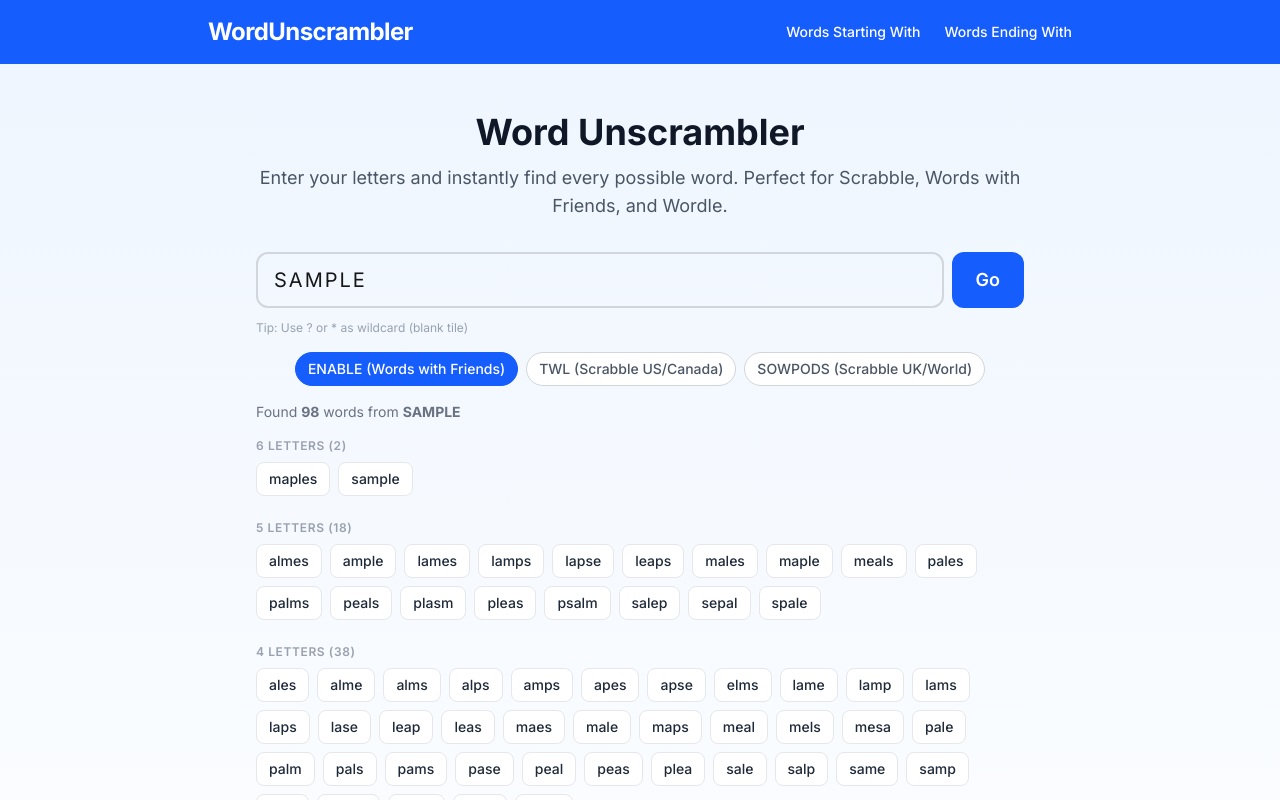
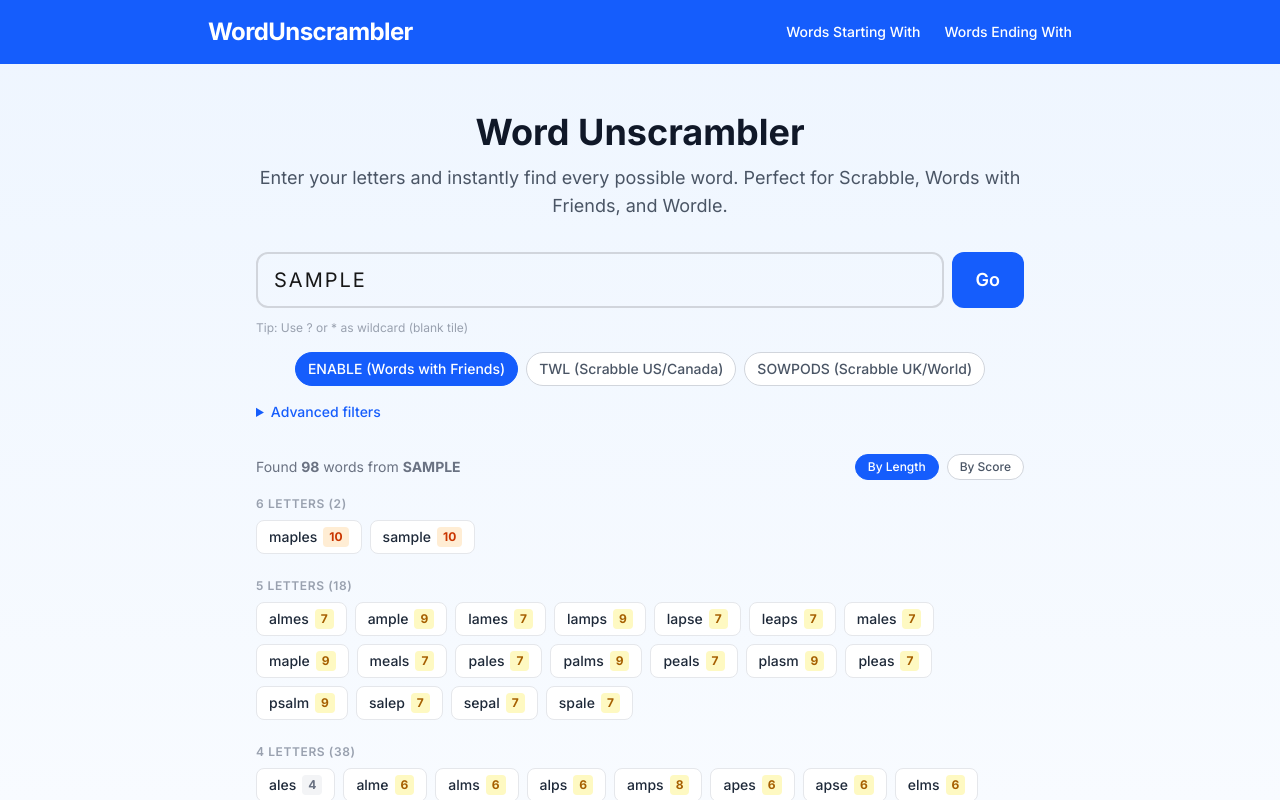
Before and after one commit to magicarcher101/word-unscrambler, a Next.js app: page / in a window 1280 px wide. Both pictures are taken after typing "Sample" into the empty fields and a click on the button "Go". Shown: the top 800 px of the page. Built offline with nearby package versions, Linux system fonts and the light colour scheme.

Commit message:
Add Scrabble point scores and sort by score feature

```diff
--- a/components/UnscrambleForm.js
+++ b/components/UnscrambleForm.js
@@ -8,6 +8,28 @@ const DICTIONARIES = [
   { id: 'sowpods', label: 'SOWPODS (Scrabble UK/World)' },
 ];
 
+const SCRABBLE_SCORES = {
+  a:1, b:3, c:3, d:2, e:1, f:4, g:2, h:4, i:1, j:8,
+  k:5, l:1, m:3, n:1, o:1, p:3, q:10, r:1, s:1, t:1,
+  u:1, v:4, w:4, x:8, y:4, z:10
+};
+
+function getWordScore(word) {
+  return word.toLowerCase().split('').reduce((sum, c) => sum + (SCRABBLE_SCORES[c] || 0), 0);
+}
+
+function ScoreBadge({ score }) {
+  const color = score >= 15 ? 'bg-red-100 text-red-700' :
+                score >= 10 ? 'bg-orange-100 text-orange-700' :
+                score >= 6  ? 'bg-yellow-100 text-yellow-700' :
+                              'bg-gray-100 text-gray-500';
+  return (
+    <span className={`text-xs font-bold px-1.5 py-0.5 rounded ${color}`}>
+      {score}
+    </span>
+  );
+}
+
 export default function UnscrambleForm({ initialLetters = '' }) {
   const [letters, setLetters] = useState(initialLetters);
   const [dictionary, setDictionary] = useState('enable');
@@ -15,6 +37,7 @@ export default function UnscrambleForm({ initialLetters = '' }) {
   const [endsWith, setEndsWith] = useState('');
   const [mustInclude, setMustInclude] = useState('');
   const [minLength, setMinLength] = useState(2);
+  const [sortBy, setSortBy] = useState('length');
   const [results, setResults] = useState(null);
   const [loading, setLoading] = useState(false);
   const [error, setError] = useState('');
@@ -24,7 +47,12 @@ export default function UnscrambleForm({ initialLetters = '' }) {
     if (!cleaned) { setError('Please enter some letters.'); return; }
     setError(''); setLoading(true); setResults(null);
     try {
-      const params = new URLSearchParams({ letters: cleaned, dictionary, minLength, ...(startsWith && { startsWith }), ...(endsWith && { endsWith }), ...(mustInclude && { mustInclude }) });
+      const params = new URLSearchParams({
+        letters: cleaned, dictionary, minLength,
+        ...(startsWith && { startsWith }),
+        ...(endsWith && { endsWith }),
+        ...(mustInclude && { mustInclude }),
+      });
       const res = await fetch(`/api/unscramble?${params}`);
       if (!res.ok) throw new Error('Server error');
       const data = await res.json();
@@ -38,33 +66,114 @@ export default function UnscrambleForm({ initialLetters = '' }) {
 
   const handleKeyDown = (e) => { if (e.key === 'Enter') handleUnscramble(); };
 
+  const getSortedGroups = (grouped) => {
+    if (sortBy === 'score') {
+      const allWords = Object.values(grouped).flat();
+      allWords.sort((a, b) => getWordScore(b) - getWordScore(a));
+      return { 'By Score': allWords };
+    }
+    return grouped;
+  };
+
   return (
     <div className="w-full">
       <div className="flex gap-2 mb-3">
-        <input type="text" value={letters} onChange={e => setLetters(e.target.value.toUpperCase())} onKeyDown={handleKeyDown} placeholder="Enter letters (e.g. TABLES)" maxLength={15} className="flex-1 text-xl font-mono tracking-widest border-2 border-gray-300 rounded-xl px-4 py-3 focus:outline-none focus:border-blue-500 uppercase" autoComplete="off" spellCheck="false" />
-        <button onClick={handleUnscramble} disabled={loading} className="bg-blue-600 hover:bg-blue-700 disabled:bg-blue-300 text-white font-semibold px-6 py-3 rounded-xl transition-colors text-lg">{loading ? '...' : 'Go'}</button>
+        <input
+          type="text"
+          value={letters}
+          onChange={e => setLetters(e.target.value.toUpperCase())}
+          onKeyDown={handleKeyDown}
+          placeholder="Enter letters (e.g. TABLES)"
+          maxLength={15}
+          className="flex-1 text-xl font-mono tracking-widest border-2 border-gray-300 rounded-xl px-4 py-3 focus:outline-none focus:border-blue-500 uppercase"
+          autoComplete="off"
+          spellCheck="false"
+        />
+        <button
+          onClick={handleUnscramble}
+          disabled={loading}
+          className="bg-blue-600 hover:bg-blue-700 disabled:bg-blue-300 text-white font-semibold px-6 py-3 rounded-xl transition-colors text-lg"
+        >
+          {loading ? '...' : 'Go'}
+        </button>
       </div>
+
       <p className="text-xs text-gray-400 mb-4 text-left">Tip: Use ? or * as wildcard (blank tile)</p>
+
       <div className="flex flex-wrap gap-2 mb-4 justify-center">
         {DICTIONARIES.map(dict => (
-          <button key={dict.id} onClick={() => setDictionary(dict.id)} className={`px-3 py-1.5 rounded-full text-sm font-medium border transition-colors ${dictionary === dict.id ? 'bg-blue-600 text-white border-blue-600' : 'bg-white text-gray-600 border-gray-300 hover:border-blue-400'}`}>{dict.label}</button>
+          <button
+            key={dict.id}
+            onClick={() => setDictionary(dict.id)}
+            className={`px-3 py-1.5 rounded-full text-sm font-medium border transition-colors ${dictionary === dict.id ? 'bg-blue-600 text-white border-blue-600' : 'bg-white text-gray-600 border-gray-300 hover:border-blue-400'}`}
+          >
+            {dict.label}
+          </button>
         ))}
       </div>
+
+      <details className="mb-6 text-left">
+        <summary className="text-sm text-blue-600 cursor-pointer hover:text-blue-700 font-medium mb-2">Advanced filters</summary>
+        <div className="grid grid-cols-2 md:grid-cols-4 gap-3 mt-3 p-4 bg-gray-50 rounded-xl border border-gray-200">
+          <div>
+            <label className="block text-xs text-gray-500 mb-1">Starts with</label>
+            <input type="text" value={startsWith} onChange={e => setStartsWith(e.target.value.toLowerCase())} onKeyDown={handleKeyDown} placeholder="e.g. re" maxLength={6} className="w-full border border-gray-300 rounded-lg px-3 py-2 text-sm focus:outline-none focus:border-blue-400" />
+          </div>
+          <div>
+            <label className="block text-xs text-gray-500 mb-1">Ends with</label>
+            <input type="text" value={endsWith} onChange={e => setEndsWith(e.target.value.toLowerCase())} onKeyDown={handleKeyDown} placeholder="e.g. ing" maxLength={6} className="w-full border border-gray-300 rounded-lg px-3 py-2 text-sm focus:outline-none focus:border-blue-400" />
+          </div>
+          <div>
+            <label className="block text-xs text-gray-500 mb-1">Must include</label>
+            <input type="text" value={mustInclude} onChange={e => setMustInclude(e.target.value.toLowerCase())} onKeyDown={handleKeyDown} placeholder="e.g. at" maxLength={6} className="w-full border border-gray-300 rounded-lg px-3 py-2 text-sm focus:outline-none focus:border-blue-400" />
+          </div>
+          <div>
+            <label className="block text-xs text-gray-500 mb-1">Min length</label>
+            <select value={minLength} onChange={e => setMinLength(Number(e.target.value))} className="w-full border border-gray-300 rounded-lg px-3 py-2 text-sm focus:outline-none focus:border-blue-400">
+              {[2,3,4,5,6,7].map(n => <option key={n} value={n}>{n}+ letters</option>)}
+            </select>
+          </div>
+        </div>
+      </details>
+
       {error && <div className="bg-red-50 border border-red-200 text-red-700 rounded-lg px-4 py-3 mb-4 text-sm">{error}</div>}
+
       {results && (
         <div className="text-left mt-2">
-          <p className="text-sm text-gray-500 mb-4">Found <strong>{results.total.toLocaleString()}</strong> words from <strong>{letters.toUpperCase()}</strong></p>
-          {results.total === 0 ? <div className="text-center py-8 text-gray-400">No words found. Try removing some filters.</div> : (
-            Object.keys(results.grouped).map(Number).sort((a, b) => b - a).map(length => (
-              <div key={length} className="mb-6">
-                <h3 className="text-xs font-semibold text-gray-400 uppercase tracking-wider mb-2">{length} letters ({results.grouped[length].length})</h3>
-                <div className="flex flex-wrap gap-2">
-                  {results.grouped[length].map(word => (
-                    <span key={word} className="inline-block bg-white border border-gray-200 hover:border-blue-400 hover:bg-blue-50 rounded-lg px-3 py-1.5 text-sm font-medium text-gray-800 cursor-pointer">{word}</span>
-                  ))}
+          <div className="flex items-center justify-between mb-4">
+            <p className="text-sm text-gray-500">
+              Found <strong>{results.total.toLocaleString()}</strong> words from <strong>{letters.toUpperCase()}</strong>
+            </p>
+            <div className="flex gap-2">
+              <button onClick={() => setSortBy('length')} className={`px-3 py-1 rounded-full text-xs font-medium border transition-colors ${sortBy === 'length' ? 'bg-blue-600 text-white border-blue-600' : 'bg-white text-gray-600 border-gray-300 hover:border-blue-400'}`}>
+                By Length
+              </button>
+              <button onClick={() => setSortBy('score')} className={`px-3 py-1 rounded-full text-xs font-medium border transition-colors ${sortBy === 'score' ? 'bg-blue-600 text-white border-blue-600' : 'bg-white text-gray-600 border-gray-300 hover:border-blue-400'}`}>
+                By Score
+              </button>
+            </div>
+          </div>
+
+          {results.total === 0 ? (
+            <div className="text-center py-8 text-gray-400">No words found. Try removing some filters.</div>
+          ) : (
+            Object.entries(getSortedGroups(results.grouped))
+              .sort(([a], [b]) => sortBy === 'length' ? Number(b) - Number(a) : 0)
+              .map(([groupKey, words]) => (
+                <div key={groupKey} className="mb-6">
+                  <h3 className="text-xs font-semibold text-gray-400 uppercase tracking-wider mb-2">
+                    {sortBy === 'length' ? `${groupKey} letters (${words.length})` : `Top scoring words (${words.length})`}
+                  </h3>
+                  <div className="flex flex-wrap gap-2">
+                    {words.map(word => (
+                      <span key={word} className="inline-flex items-center gap-1.5 bg-white border border-gray-200 hover:border-blue-400 hover:bg-blue-50 rounded-lg px-3 py-1.5 text-sm font-medium text-gray-800 cursor-pointer transition-colors">
+                        {word}
+                        <ScoreBadge score={getWordScore(word)} />
+                      </span>
+                    ))}
+                  </div>
                 </div>
-              </div>
-            ))
+              ))
           )}
         </div>
       )}
```
